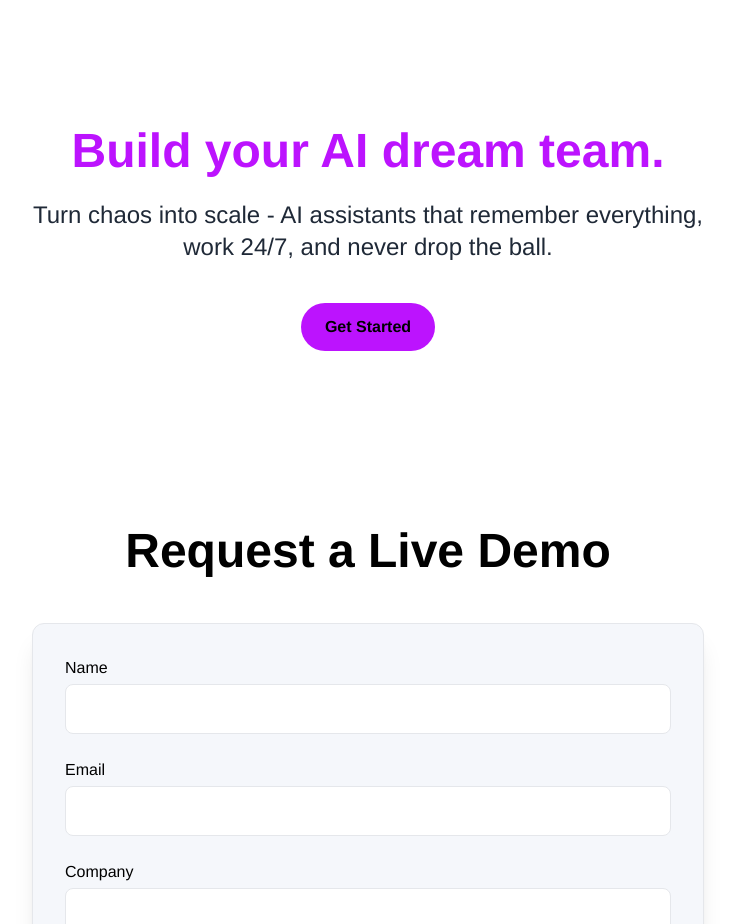
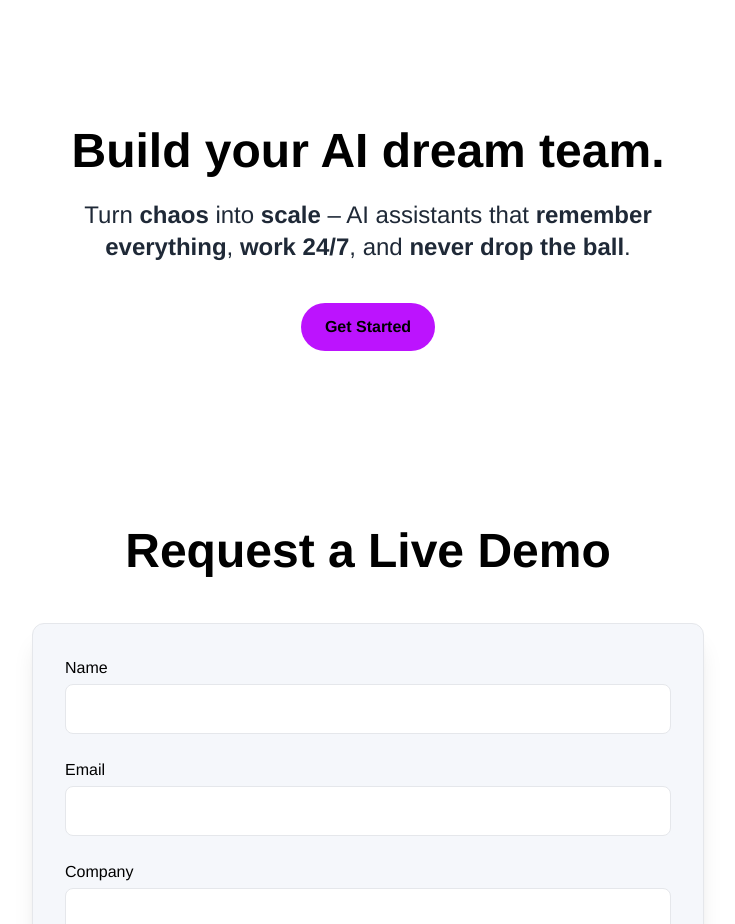
Before and after one commit to Kalcho8233/OmniNexAIWebsite, a Next.js app: page / in a window 1280 px wide. Shown: the part 4880-5804 px from the top of the page, without its empty margins (272-1007 px from the left). Built offline with nearby package versions, Linux system fonts and the light colour scheme.

Commit message:
Update FinalCTA.jsx

```diff
--- a/components/FinalCTA.jsx
+++ b/components/FinalCTA.jsx
@@ -5,13 +5,13 @@ export default function FinalCTA() {
   return (
     <section className="py-20 text-center px-6 md:px-12 bg-white">
       <motion.h2
-        className="text-4xl md:text-5xl font-bold text-neonPurple mb-6"
+        className="text-4xl md:text-5xl font-bold mb-6"
         initial={{ opacity: 0, y: 40 }}
         whileInView={{ opacity: 1, y: 0 }}
         transition={{ duration: 0.6 }}
         viewport={{ once: true }}
       >
-        Build your AI dream team.
+        Build your <span className="text-black">AI dream team.</span>
       </motion.h2>
 
       <motion.p
@@ -21,7 +21,9 @@ export default function FinalCTA() {
         transition={{ delay: 0.2, duration: 0.6 }}
         viewport={{ once: true }}
       >
-        Turn chaos into scale - AI assistants that remember everything, work 24/7, and never drop the ball.
+        Turn <strong>chaos</strong> into <strong>scale</strong> – AI assistants that
+        <strong> remember everything</strong>, <strong>work 24/7</strong>, and
+        <strong> never drop the ball</strong>.
       </motion.p>
 
       <motion.div
@@ -30,7 +32,11 @@ export default function FinalCTA() {
         transition={{ delay: 0.4, duration: 0.5 }}
         viewport={{ once: true }}
       >
-        <NeonButton text="Get Started" href="https://calendly.com/nikola-nikolov1/ai-assistant-discovery-call" />
+        <NeonButton
+          text="Get Started"
+          href="https://calendly.com/nikola-nikolov1/ai-assistant-discovery-call"
+          className="px-10 py-4 text-lg md:text-xl font-semibold"
+        />
       </motion.div>
     </section>
   );
```
